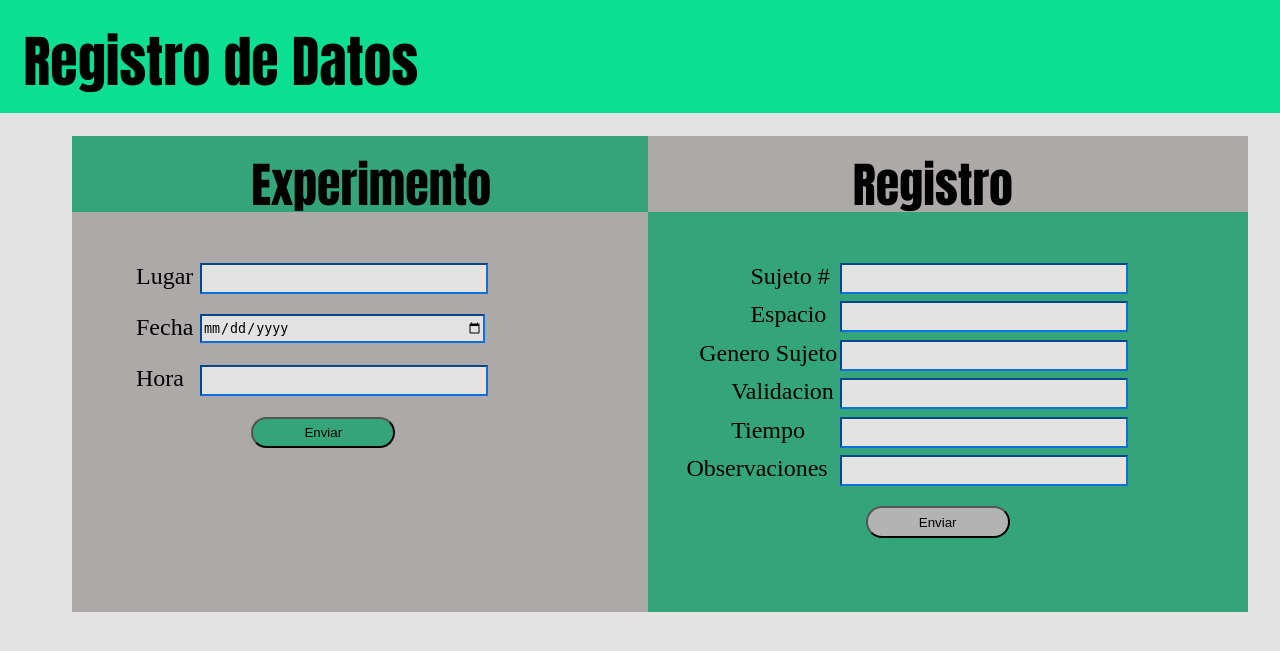
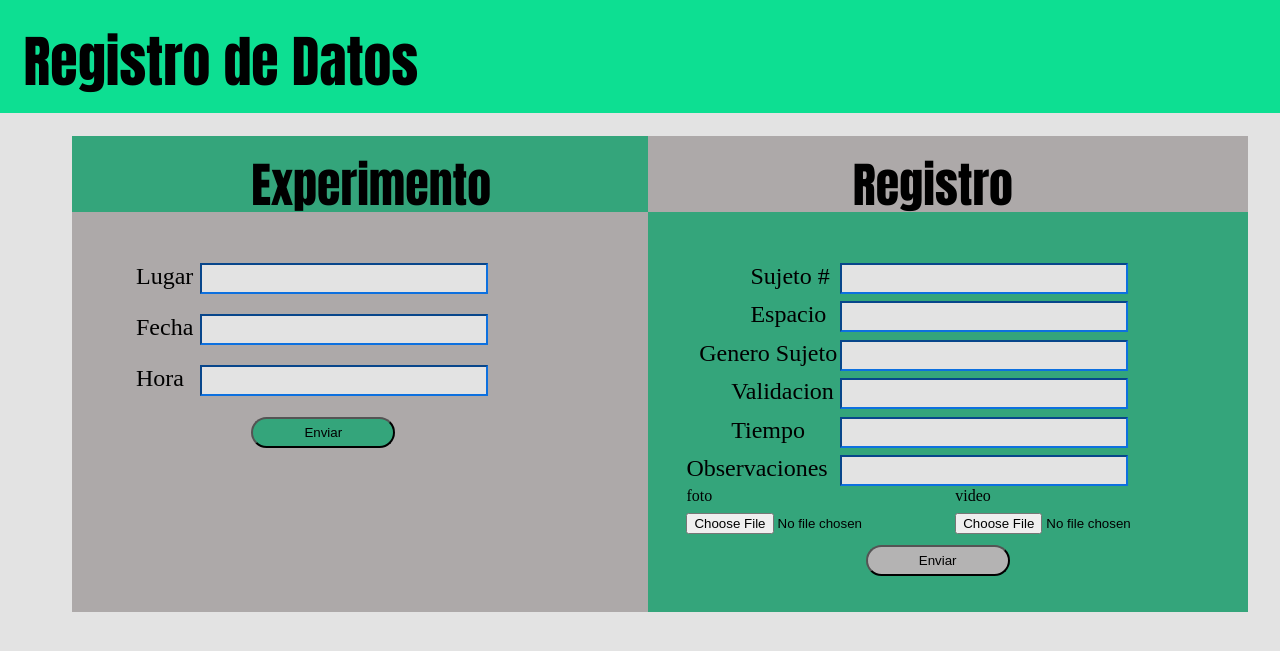
Before and after one commit to XMunteR/BasesDeDatos, a PHP site: page /Registro.php in a window 1280 px wide. Shown: the top 651 px of the page. Run offline with PHP 8.4, Linux system fonts and the light colour scheme.

Commit message:
solo resta que guarde fotos y videos

```diff
--- a/Login.php
+++ b/Login.php
@@ -15,6 +15,8 @@
 
 	<img class="login-head" src="img/login-head.png">
 
+	<form action="Datos/ValidLogin.php" method="POST">
+
 	<label class="login-signin">Sign In</label>
 
 	<label class="login-Username">Nombre</label>
@@ -24,8 +26,10 @@
 	<input class="login-Password-txt" type="password" name="Password">
 
 
-	<a class="login-signUp" href="Registro.php">Sign Up</a>
+	<input class="login-signUp" type="submit" value="Sign Up">
+	<!-- <a class="login-signUp" href="Registro.php">Sign Up</a> -->
 
+	</form>
 
 
 
--- a/Registro.php
+++ b/Registro.php
@@ -1,3 +1,7 @@
+<?php
+	include 'Datos/conexion.php';
+?>
+
 <!DOCTYPE html>
 <html>
 <head>
@@ -7,10 +11,11 @@
 	<title>Registro de datos</title>
 </head>
 <body>
+
 	<div class="Registro-top-Banner">
 		<p class="Registro-top-text">Registro de Datos</p>
 	</div>
-
+	<form action="Datos/SaveExp.php" method="POST">
 	<div class="Registro-top-Exp">
 		<p class="Registro-topBox-Exp">Experimento</p>
 		<div class="Registro-box-Exp">
@@ -19,7 +24,7 @@
 			<input class="Registro-box-Exp-lugar" type="text" name="Place">
 
 			<p class="Registro-box-content-Fecha">Fecha</p>
-			<input class="Registro-box-Exp-Date" type="Date" name="Date">
+			<input class="Registro-box-Exp-Date" type="text" name="Date">
 
 			<p class="Registro-box-content-Hora">Hora</p>
 			<input class="Registro-box-Exp-Time" type="text" name="Time">
@@ -27,7 +32,9 @@
 			<button class="Registro-box-Exp-btn" name="send-exp">Enviar</button>
 		</div>
 	</div>
+	</form>
 
+	<form action="Datos/SaveRegistro.php" method="POST">
 	<div class="Registro-top-Reg">
 	<p class="Registro-topBox-Reg">Registro</p>
 		<div class="Registro-box-Reg">
@@ -50,10 +57,16 @@
 		<p class="Registro-box-Reg-Observaciones">Observaciones</p>
 		<input class="Registro-box-Reg-Observaciones-input" type="text" name="Observaciones">
 
+		<p class="Registro-box-Foto-label">foto</p>
+		<input class="Registro-box-Foto" type="file" name="foto">
+
+		<p class="Registro-box-Video-label">video</p>
+		<input class="Registro-box-Video" type="file" name="video">
+
 		<button class="Registro-box-Reg-btn" name="send-Reg">Enviar</button>
 
 		</div>
 	</div>
-
+	</form>
 </body>
 </html>
--- a/css/Style.css
+++ b/css/Style.css
@@ -490,7 +490,7 @@
 	position: fixed;
 	transition: all .5s;
 	cursor: pointer;
-	margin-top: 23%;
+	margin-top: 26%;
 	margin-left: 17%;
 	padding-top: 0.5%;
 	padding-bottom: 0.5%;
@@ -548,3 +548,69 @@ table.view{
     text-align: center;
     font-size: 110%    ;
 }
+
+.Registro-box-Foto-label{
+	position: fixed;
+	transition: all .5s;
+	cursor: pointer;
+	margin-top: 21%;
+	margin-left: -1%;
+	padding-top: 0.5%;
+	padding-bottom: 0.5%;
+	padding-left: 4%;
+	padding-right: 4%;
+	border-radius: 20px;
+	background-color: transparent;
+
+}
+.Registro-box-Foto{
+
+	position: fixed;
+	transition: all .5s;
+	cursor: pointer;
+	margin-top: 23%;
+	margin-left: -1%;
+	padding-top: 0.5%;
+	padding-bottom: 0.5%;
+	padding-left: 4%;
+	padding-right: 4%;
+	border-radius: 20px;
+	background-color:transparent;
+}
+
+.Registro-box-Video-label{
+	position: fixed;
+	transition: all .5s;
+	cursor: pointer;
+	margin-top: 21%;
+	margin-left: 20%;
+	padding-top: 0.5%;
+	padding-bottom: 0.5%;
+	padding-left: 4%;
+	padding-right: 4%;
+	border-radius: 20px;
+	background-color: transparent;
+
+}
+.Registro-box-Video{
+
+	position: fixed;
+	transition: all .5s;
+	cursor: pointer;
+	margin-top: 23%;
+	margin-left: 20%;
+	padding-top: 0.5%;
+	padding-bottom: 0.5%;
+	padding-left: 4%;
+	padding-right: 4%;
+	border-radius: 20px;
+	background-color:transparent;
+}
+
+.request-back{
+	text-decoration: none;
+	background-color: #000000;
+	color: white;
+	padding: 5%;
+	border-radius: 10px;
+}
```
Also changed, not shown: Datos/SaveExp.php (added, +21 -0 lines), Datos/SaveRegistro.php (added, +25 -0 lines), Datos/ValidLogin.php (added, +20 -0 lines), VisualizeExp.php (+35 -6 lines).
